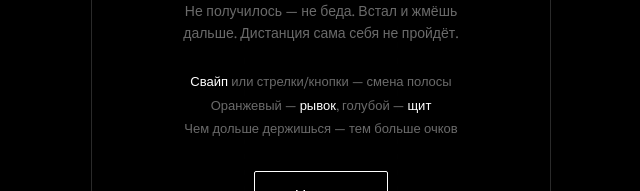
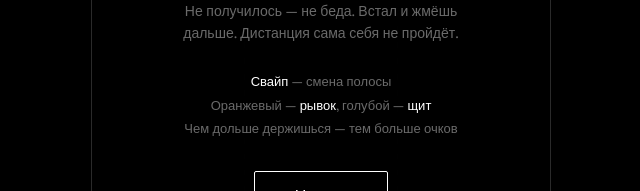
Before and after one commit to usershomepython/discipline, a plain HTML site: page index.html in a window 1280 px wide. Shown: the part 342-533 px from the top of the page, without its empty margins (319-959 px from the left). Drawn offline with Linux system fonts and the light colour scheme.

Commit message:
Remove redundant text from instructions

```diff
--- a/index.html
+++ b/index.html
@@ -244,7 +244,7 @@
       <h1 class="title">ДИСЦИП-<br>ЛИНА</h1>
       <p class="subtitle">Не получилось — не беда. Встал и жмёшь дальше. Дистанция сама себя не пройдёт.</p>
       <p class="rules">
-        <b>Свайп</b> или стрелки/кнопки — смена полосы<br>
+        <b>Свайп</b> — смена полосы<br>
         Оранжевый — <b>рывок</b>, голубой — <b>щит</b><br>
         Чем дольше держишься — тем больше очков
       </p>
```
